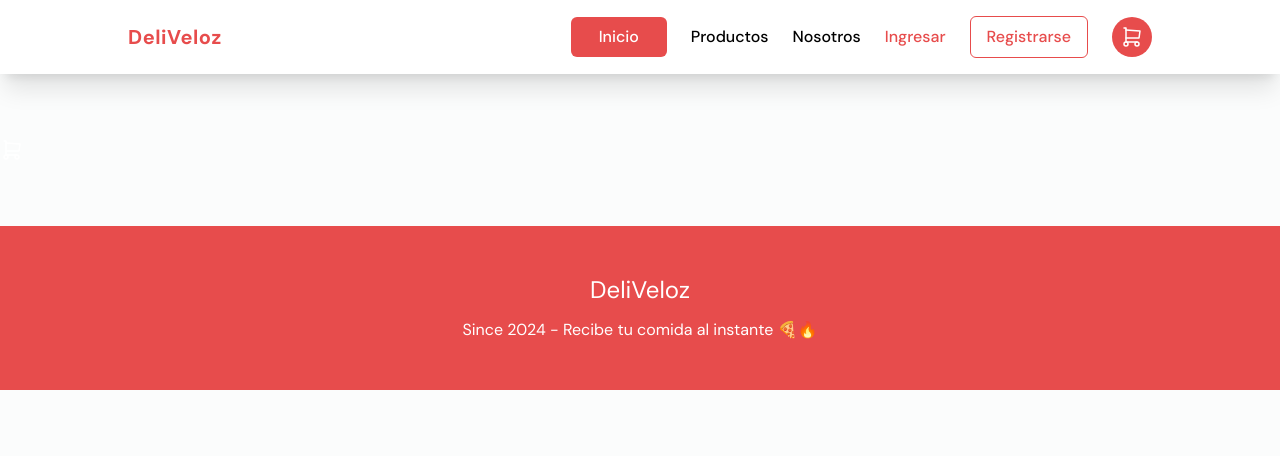
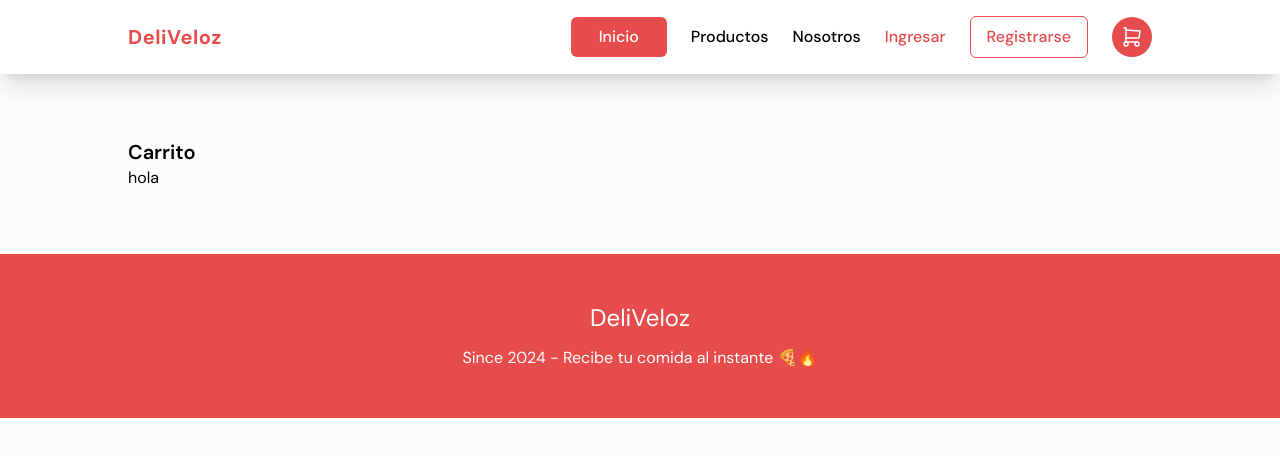
Before and after one commit to Delivelozz/DeliVeloz, a React (Vite) app in the folder client/: page /carrito in a window 1280 px wide. Shown: the top 456 px of the page. Built offline with nearby package versions, Linux system fonts and the light colour scheme.

Commit message:
Rutas creadas

```diff
--- a/client/src/App.jsx
+++ b/client/src/App.jsx
@@ -8,7 +8,7 @@ import Products from "./views/products/Products";
 import Header from "./components/header/Header";
 import Footer from "./components/footer/Footer";
 import Blog from "./views/blog/Blog";
-import Carrito from "./components/icons/Cart";
+import Carrito from "./views/carrito/Carrito";
 
 // ? Hooks
 import { useState, useEffect } from "react";
--- a/client/src/components/promo/Promo.jsx
+++ b/client/src/components/promo/Promo.jsx
@@ -1,3 +1,5 @@
+import { Link } from "react-router-dom";
+
 export default function Promo(props) {
   const { id, name, image, description } = props;
   return (
@@ -17,7 +19,9 @@ export default function Promo(props) {
               <p className="line-clamp-3 lg:line-clamp-4">{description}</p>
             </div>
             <div className="flex justify-center mt-4">
-              <button className="btn-bg">Check it!</button>
+              <Link to={"/blog"}>
+                <button className="btn-bg">Check it!</button>
+              </Link>
             </div>
           </div>
         </div>
--- a/client/src/views/blog/Blog.jsx
+++ b/client/src/views/blog/Blog.jsx
@@ -1,6 +1,6 @@
 export default function Blog() {
   return (
-    <div>
+    <div className="container">
       <h1>Blog</h1>
     </div>
   );
--- a/client/src/views/carrito/Carrito.jsx
+++ b/client/src/views/carrito/Carrito.jsx
@@ -1,6 +1,6 @@
 export default function Carrito() {
   return (
-    <div>
+    <div className="container">
       <h1>Carrito</h1>
       <p>hola</p>
     </div>
```
